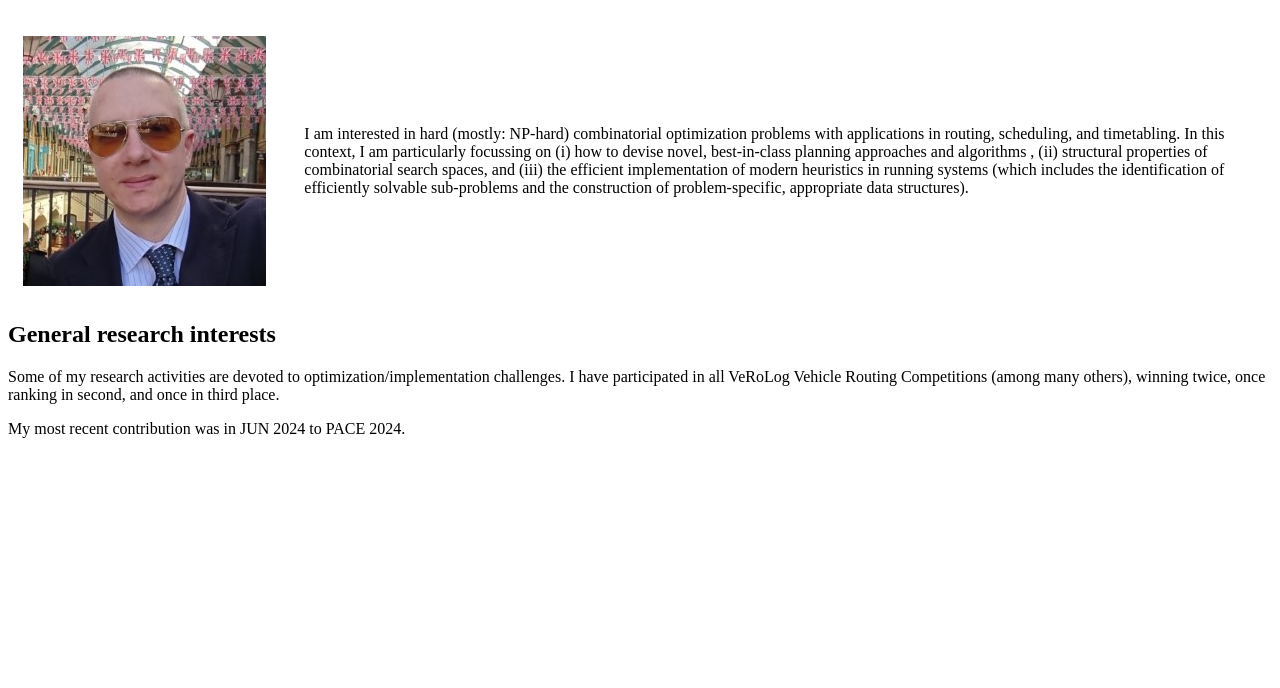
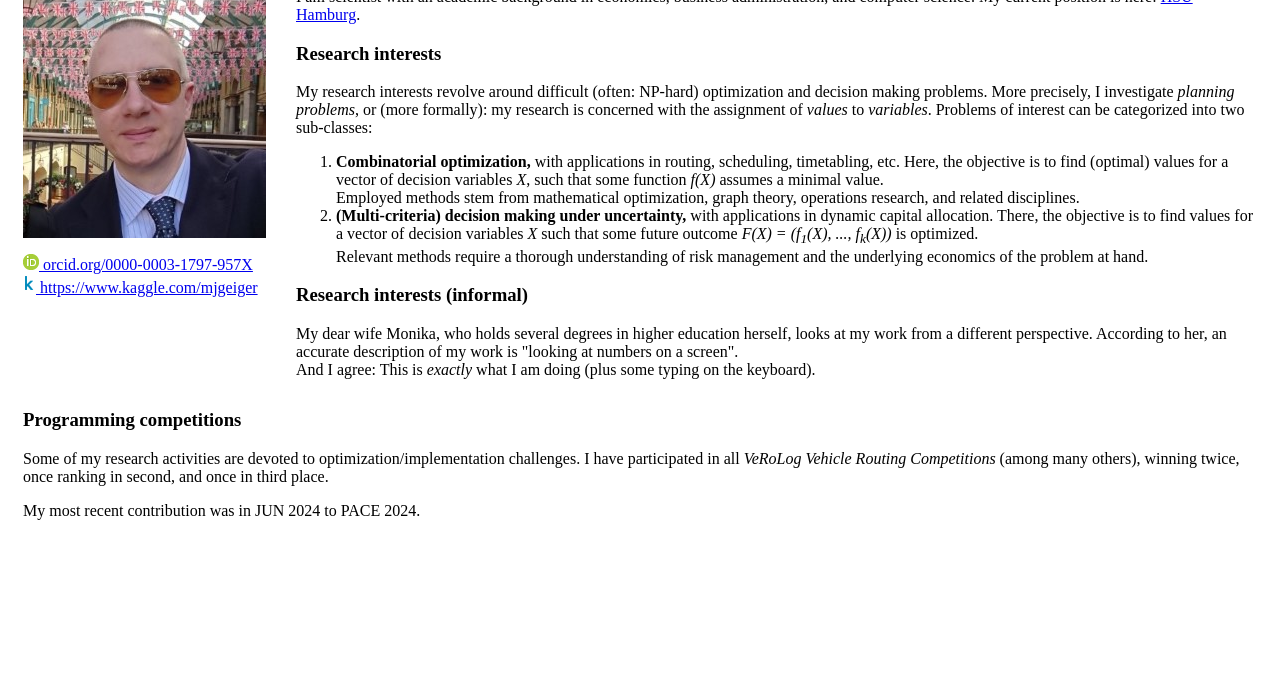
Before and after one commit to MartinJGeiger/martinjgeiger.github.io, a plain HTML site: page index.html in a window 1280 px wide. Shown: the part 112-800 px from the top of the page. Drawn offline with Linux system fonts and the light colour scheme.

Commit message:
Add files via upload

```diff
--- a/index.html
+++ b/index.html
@@ -13,22 +13,64 @@ th, td {
 <body>
   <table>
 <tr>
-<td><h1>Martin Josef Geiger</h1></td>
+   <td colspan="2">
+      <h2>Martin Josef Geiger</h2>
+   </td>
 </tr>
-    <tr><td> <img src="Martin_Josef_Geiger.JPG"></td>
-    <td>I am interested in hard (mostly: NP-hard) combinatorial optimization problems with applications in routing, scheduling, and timetabling. In this context, I am particularly focussing on (i) how to devise novel, best-in-class planning approaches and algorithms , (ii) structural properties of combinatorial search spaces, and (iii) the efficient implementation of modern heuristics in running systems (which includes the identification of efficiently solvable sub-problems and the construction of problem-specific, appropriate data structures).
-</td></tr>
-
+<tr>
+   <td valign="top">
+      <img src="Martin_Josef_Geiger.JPG">
+      <p>
+      <a href="http://orcid.org/0000-0003-1797-957X"><img src="ORCIDiD_icon16x16.webp">&nbsp;orcid.org/0000-0003-1797-957X</a><br />
+      <a href="https://www.kaggle.com/mjgeiger"><img src="KaggleICON.png" />&nbsp;https://www.kaggle.com/mjgeiger</a>
+      </p>
+   </td>
+   <td valign="top">
+   <p>
+   I am scientist with an academic background in economics, business administration, and computer science.
+      My current position is here: <a href="https://www.hsu-hh.de/logistik/team/geiger">HSU Hamburg</a>.
+   </p>
+   <p>
+      <h3>Research interests</h3>
+      My research interests revolve around difficult (often: NP-hard) optimization and decision making problems.
+      More precisely, I investigate <i>planning problems</i>, or (more formally): my research is concerned with
+      the assignment of <i>values</i> to <i>variables</i>.
+      Problems of interest can be categorized into two sub-classes:
+      <ol>
+         <li><b>Combinatorial optimization,</b> with applications in routing, scheduling, timetabling, etc.
+         Here, the objective is to find (optimal) values for a vector of decision variables <i>X</i>, such that some
+         function <i>f(X)</i> assumes a minimal value.<br />Employed methods stem from mathematical optimization,
+         graph theory, operations research, and related disciplines.</li>
+         <li><b>(Multi-criteria) decision making under uncertainty,</b> with applications in dynamic capital allocation.
+         There, the objective is to find values for a vector of decision variables <i>X</i> such that some future
+         outcome <i>F(X) = (f<sub>1</sub>(X), ..., f<sub>k</sub>(X))</i> is optimized.<br />Relevant methods require a
+         thorough understanding of risk management and the underlying economics of the problem at hand.</li>
+      </ol>
+   </p>
+   <p>
+      <h3>Research interests (informal)</h3>
+      My dear wife Monika, who holds several degrees in higher education herself, looks at my work from a different perspective.
+      According to her, an accurate description of my work is "looking at numbers on a screen". <br />
+      And I agree: This is <i>exactly</i> what I am doing (plus some typing on the keyboard).
+   </p>
+   </td>
+</tr>
+<tr>
+   <td colspan="2">
+   <p><h3>Programming competitions</h3></p>
+      <p>
+      Some of my research activities are devoted to optimization/implementation challenges.
+      I have participated in all <i>VeRoLog Vehicle Routing Competitions</i> (among many others), winning twice, once ranking in second, and once in third place.
+   </p>
+   <p>My most recent contribution was in JUN 2024 to PACE 2024.</p>
+   </td>
+</tr>
   </table>
 
 
 
-<h2>General research interests</h2>
-  <p>
-</p>
-  <p>
-Some of my research activities are devoted to optimization/implementation challenges. I have participated in all VeRoLog Vehicle Routing Competitions (among many others), winning twice, once ranking in second, and once in third place.</p>
-<p>My most recent contribution was in JUN 2024 to PACE 2024.</p>
+
+
 
 
 
```
Also changed, not shown: KaggleICON.png (added), ORCIDiD_icon16x16.webp (added).
